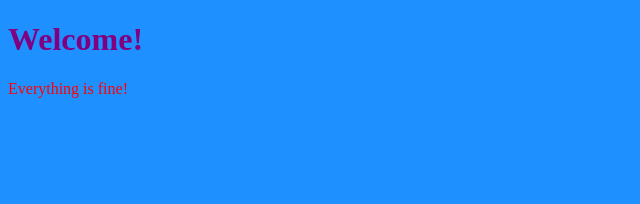
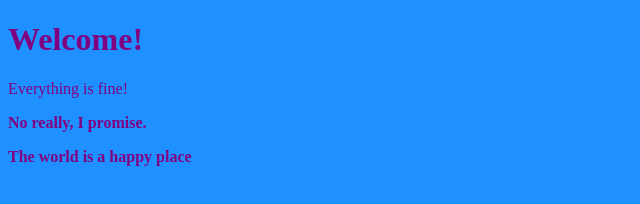
Before and after one commit to mikewbrewer/css-basics, a plain HTML site: page index.html in a window 1280 px wide. Shown: the whole page, without its empty margins (0-640 px from the left). Drawn offline with Linux system fonts and the light colour scheme.

Commit message:
basic selectors

```diff
--- a/index.html
+++ b/index.html
@@ -14,11 +14,23 @@
       body {
         background-color: dodgerblue;
       }
+      .purple-text {
+        color: purple;
+      }
+      .important {
+        font-weight: bold;
+      }
+      #lead-paragraph {
+        color: purple;
+        font-weight: bold;
+      }
     </style>
   </head>
   <body>
     <h1>Welcome!</h1>
-    <p>Everything is fine!</p>
+    <p class="purple-text">Everything is fine!</p>
+    <p class="important purple-text">No really, I promise.</p>
+    <p id="lead-paragraph">The world is a happy place</p>
   </body>
 
 </html>
```
